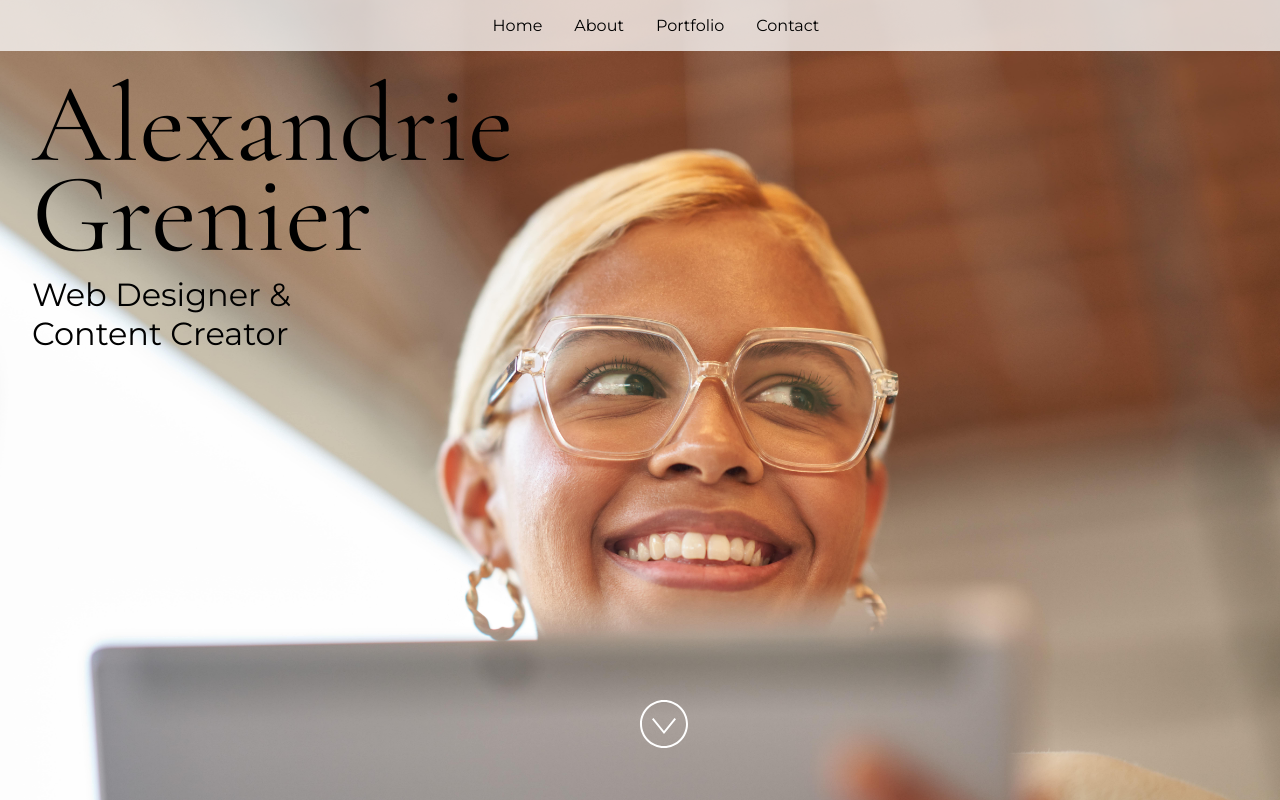
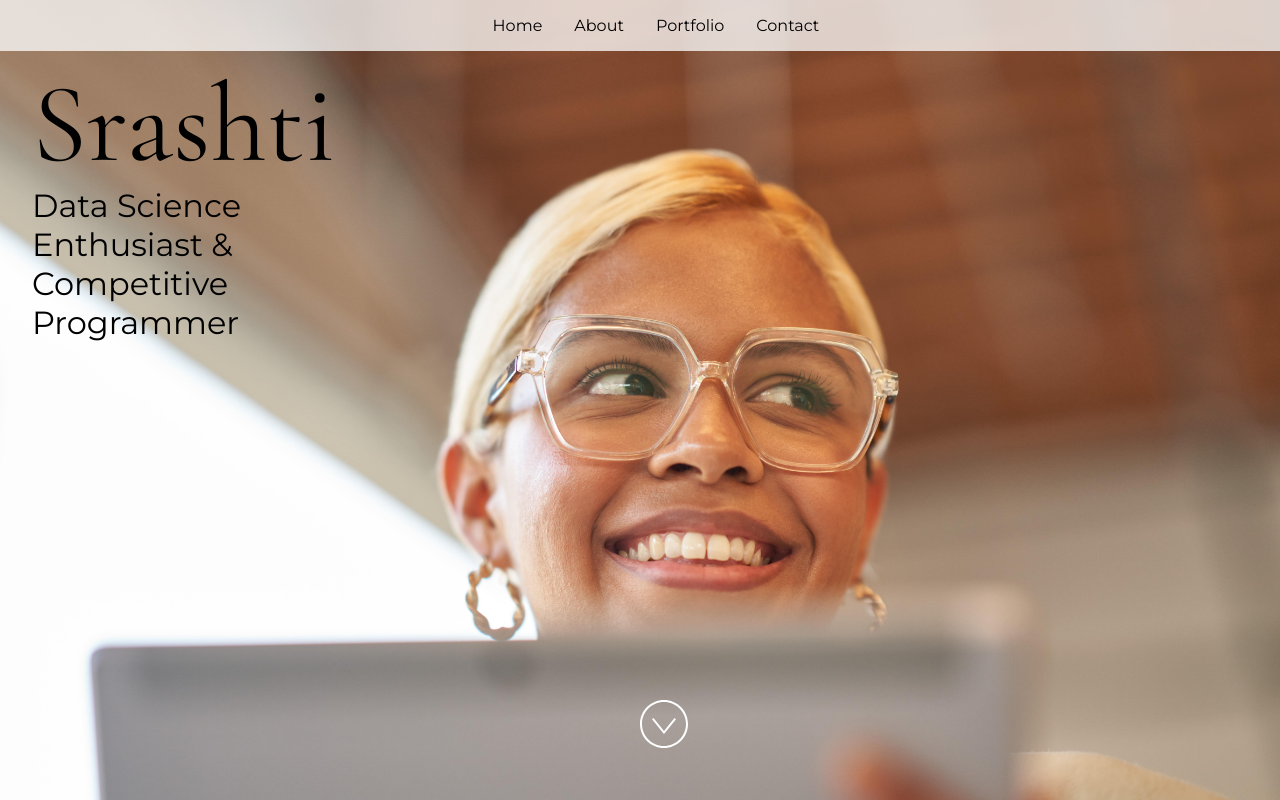
Before and after one commit to srashti2003/static_webpageMLSA, a React (Vite) app: page / in a window 1280 px wide. Built offline with nearby package versions, Linux system fonts and the light colour scheme.

Commit message:
intro part

```diff
--- a/src/App.jsx
+++ b/src/App.jsx
@@ -24,14 +24,14 @@ import "./styles.css";
  * If you don't have one of the social sites listed, leave it as an empty string.
  */
 const siteProps = {
-  name: "Alexandrie Grenier",
-  title: "Web Designer & Content Creator",
-  email: "alex@example.com",
-  gitHub: "microsoft",
-  instagram: "microsoft",
-  linkedIn: "satyanadella",
+  name: "Srashti",
+  title: "Data Science Enthusiast & Competitive Programmer",
+  email: "srashtigupta2409@gmail.com",
+  gitHub: "www.github.com/srashti2003",
+  instagram: "www.instagram.com/srashtigupta11",
+  linkedIn: "www.linkedin.com/in/srashti-gupta-632a85227",
   medium: "",
-  twitter: "microsoft",
+  twitter: "www.twitter.com/srishticious",
   youTube: "Code",
 };
 
```
